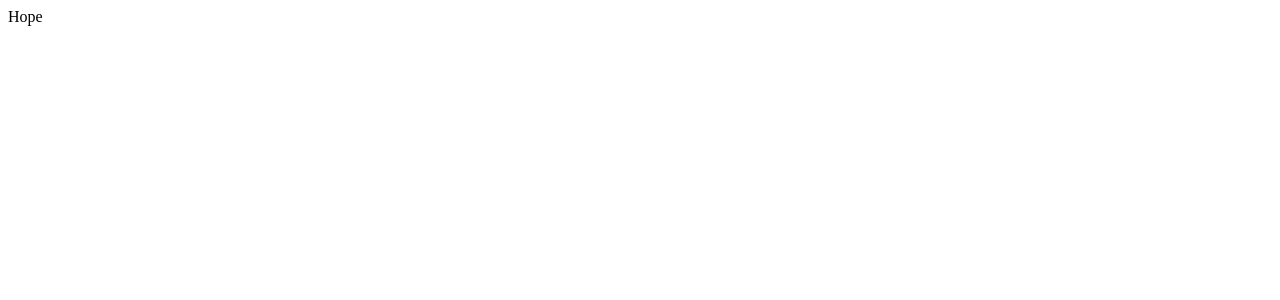
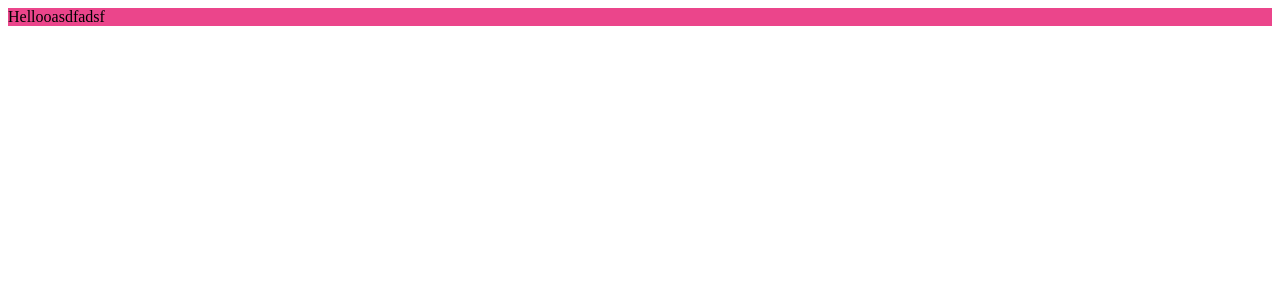
Before and after one commit to MBehtemam/save-the-pony, a React (Create React App) app: page / in a window 1280 px wide. Shown: the top 300 px of the page. Built offline with nearby package versions, Linux system fonts and the light colour scheme.

Commit message:
adding container

```diff
--- a/package.json
+++ b/package.json
@@ -8,6 +8,7 @@
     "@types/react": "16.9.2",
     "@types/react-dom": "16.9.0",
     "@types/react-redux": "^7.1.3",
+    "@types/react-test-renderer": "^16.9.0",
     "@types/styled-components": "^4.1.19",
     "react": "^16.9.0",
     "react-dom": "^16.9.0",
@@ -38,5 +39,9 @@
       "last 1 firefox version",
       "last 1 safari version"
     ]
+  },
+  "devDependencies": {
+    "jest-styled-components": "^6.3.3",
+    "react-test-renderer": "^16.9.0"
   }
 }
--- a/src/App.tsx
+++ b/src/App.tsx
@@ -3,15 +3,18 @@ import { Provider } from "react-redux";
 import Store from "./logic/Store";
 import { ThemeProvider } from "styled-components";
 import MainTheme from "./layouts/theme/main.theme";
+import MainPage from "./pages/Main";
 const store = Store();
-const App: React.FC = () => {
+class App extends React.Component {
+  render() {
     return (
       <Provider store={store}>
         <ThemeProvider theme={MainTheme}>
-        <span>Hope</span>
+          <MainPage />
         </ThemeProvider>
       </Provider>
     );
-};
+  }
+}
 
 export default App;
--- /dev/null
+++ b/src/layouts/Grid/Container.styled.tsx
@@ -0,0 +1,16 @@
+import styled, { withTheme } from "styled-components";
+import ITheme from "../theme/ITheme";
+interface IContainerProps {
+  width?: string;
+  direction?: "column" | "row";
+  useBackground?: boolean;
+  theme: ITheme;
+}
+const container = styled.div<IContainerProps>`
+  display: flex;
+  width: ${props => props.width || "100%"};
+  flex-direction: ${props => props.direction || "row"};
+  background-color: ${props =>
+    props.useBackground ? props.theme.colors.containerBackground : "inherit"};
+`;
+export default container;
--- a/src/layouts/theme/ITheme.ts
+++ b/src/layouts/theme/ITheme.ts
@@ -3,7 +3,7 @@ interface ITheme {
     primary: string;
     secondary: string;
     tertiary: string;
-    bodyBackground: string;
+    containerBackground: string;
     inputBgColor: string;
     inputBorderColor: string;
     success: string;
--- a/src/layouts/theme/main.theme.ts
+++ b/src/layouts/theme/main.theme.ts
@@ -2,7 +2,7 @@ import ITheme from "./ITheme";
 
 const main: ITheme = {
   colors: {
-    bodyBackground: "#EB458B",
+    containerBackground: "#EB458B",
     textColor: "#fff",
     error: "#d50000",
     warning: "#fbc02d",
--- /dev/null
+++ b/src/pages/Main.tsx
@@ -0,0 +1,9 @@
+import React from "react";
+import Container from "../layouts/Grid/Container.styled";
+import { withTheme } from "styled-components";
+class Main extends React.Component {
+  render() {
+    return <Container useBackground={true}>Hellooasdfadsf</Container>;
+  }
+}
+export default Main;
```
Also changed, not shown: src/layouts/theme/ThemeProviderForTest.tsx (added, +10 -0 lines), 2 other files (tests, documents, lock files or other folders). Lines whose indentation alone changed are shown as unchanged.
